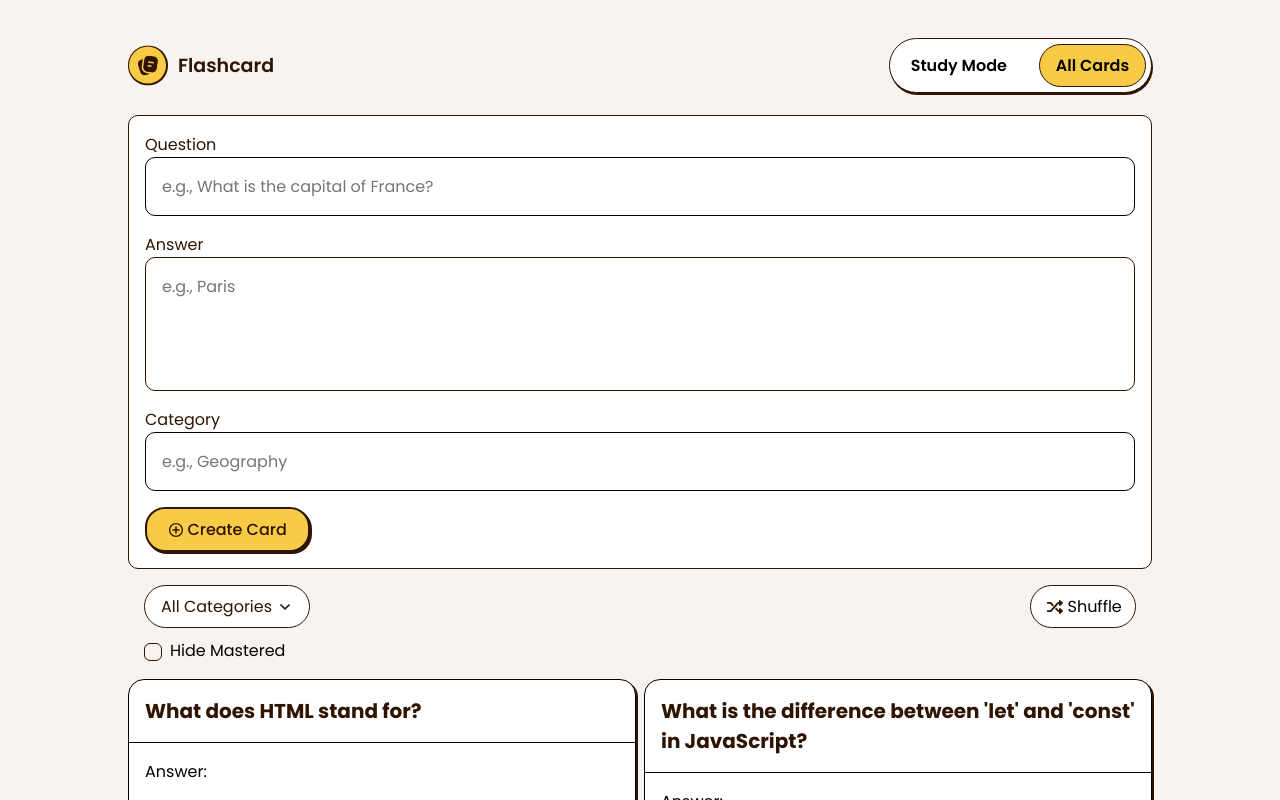
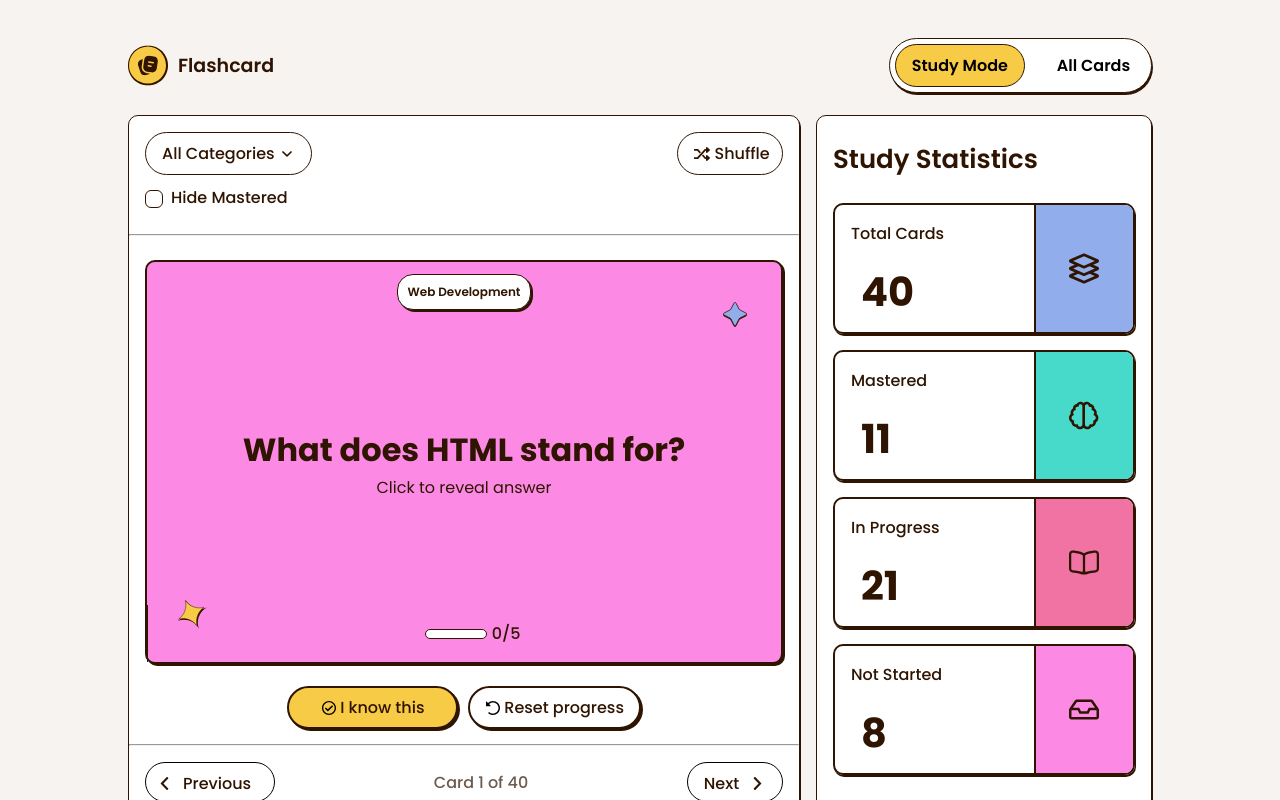
Before and after one commit to bengera/flashcard-app, a React (Vite) app: page / in a window 1280 px wide. Shown: the top 800 px of the page. Built offline with nearby package versions, Linux system fonts and the light colour scheme.

Commit message:
Set study mode as default tab

```diff
--- a/src/App.tsx
+++ b/src/App.tsx
@@ -14,7 +14,7 @@ function App() {
   })
   const [hideMasteredCards, setHideMasteredCards] = useState(false); // state for checkbox input of hiding mastered cards
   const [currentIdx, setCurrentIdx] = useState(0); // current card being viewed
-  const [studyMode, setStudyMode] = useState<boolean>(false); // true default!
+  const [studyMode, setStudyMode] = useState<boolean>(true); // true default!
 
   const [reveal, setReveal] = useState<boolean>(false); // show answer
   const [uniqueCat, setUniqueCat] = useState<string[]>([]);
```
